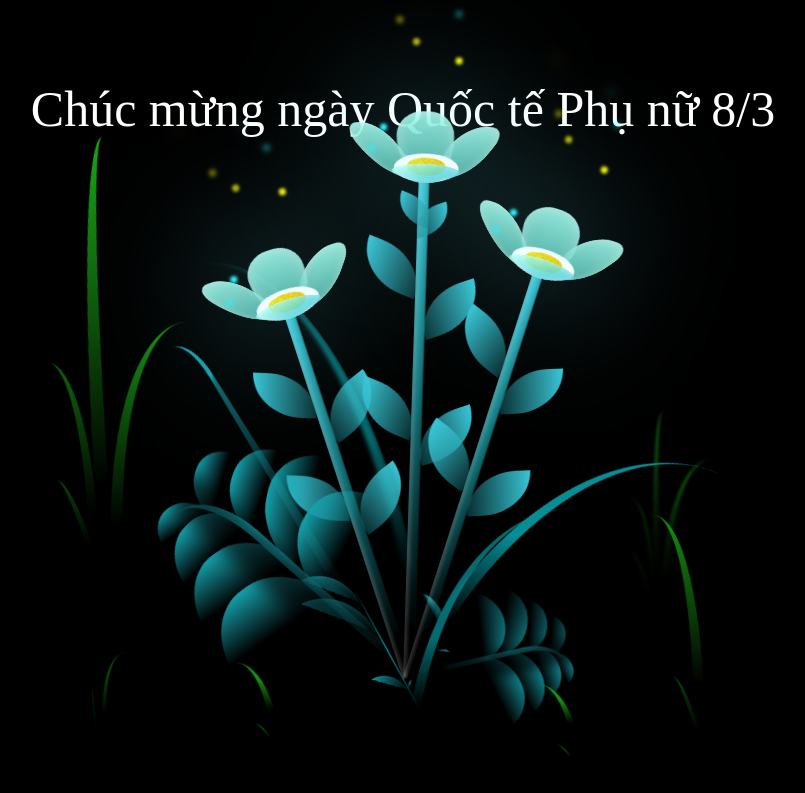
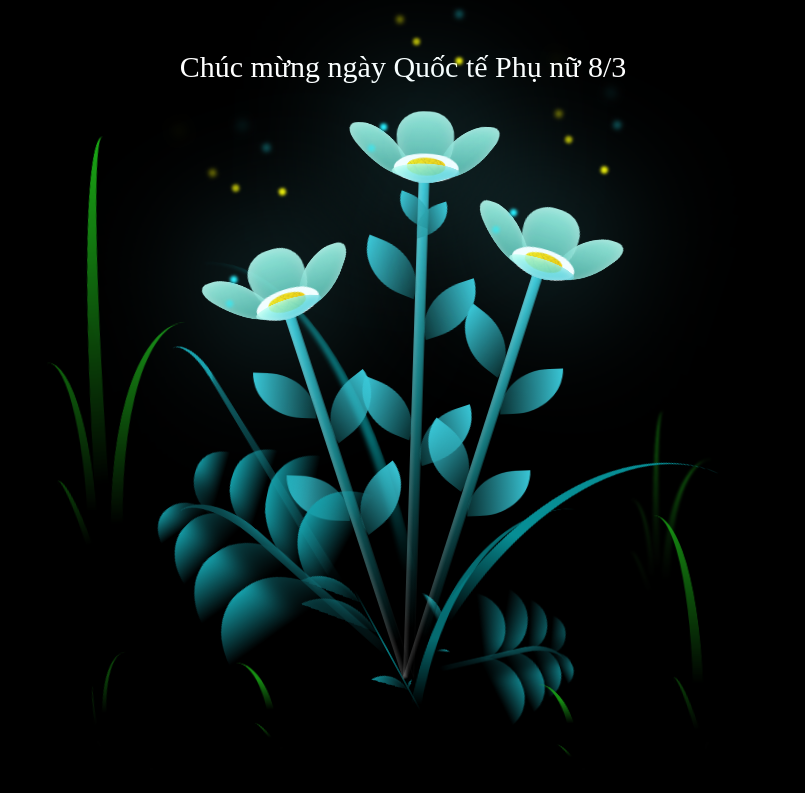
Before and after one commit to buidinhloc/tgx, a plain HTML site: page index.html in a window 1280 px wide. Shown: the whole page, without its empty margins (237-1042 px from the left). Drawn offline with Linux system fonts and the light colour scheme.

Commit message:
Update style.css

```diff
--- a/style.css
+++ b/style.css
@@ -33,9 +33,10 @@ body {
 
 .happy-woman-day {
   color: white;
-  font-size: 50px;
+  font-size: 30px;
   position: fixed;
-  top: 80px;
+  top: 50px;
+  font-family: jetbrains mono;
 }
 
 .flowers {
```
